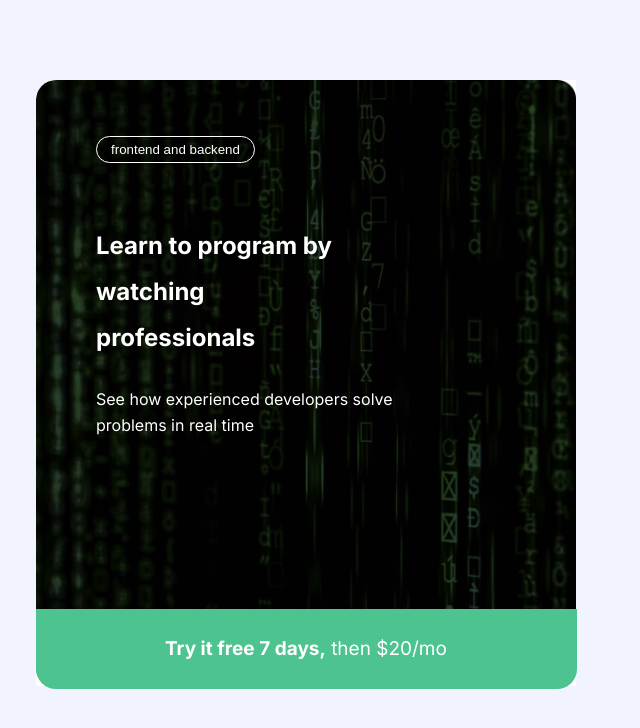
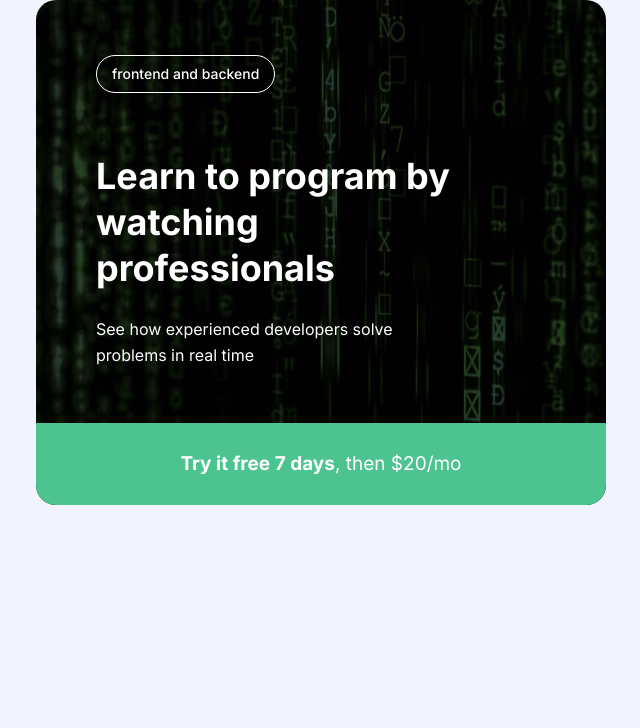
Before and after one commit to laziz2001/Intro-form, a plain HTML site: page index.html in a window 1280 px wide. Shown: the whole page, without its empty margins (28-668 px from the left). Drawn offline with Linux system fonts and the light colour scheme.

Commit message:
Add hero styles

```diff
--- a/css/style.css
+++ b/css/style.css
@@ -1,3 +1,13 @@
+/* CUSTOM PROPS */
+:root {
+    --body-color: #f1f4ff;
+    --green: #4dc490;
+    --blue: #655af2;
+    --red: #f03535;
+    --text-color: #000;
+}
+
+
 *,
 *::after,
 *::before {
@@ -21,8 +31,8 @@ body {
     font-weight: 400;
     line-height: 26px;
     font-style: normal;
-    background-color: #f1f4ff;
-    color: #fff;
+    background-color: var(--body-color);
+    color: var(--text-color);
 }
 
 a {
@@ -40,55 +50,105 @@ a {
 }
 
 /* Left */
-.left {
-    margin-top: 80px;
-    padding-top: 55px;
+.main-content {
+    display: flex;
+    align-items: center;
+}
+
+.hero {
+    --text-color: #fff;
+
+    display: flex;
+    flex-direction: column;
+    width: 100%;
+    max-width: 570px;
     border-radius: 20px;
+    overflow: hidden;
+    color: #fff;
+    background-color: #222;
     background-image: url(../img/Rectangle.jpg);
     background-repeat: no-repeat;
-    background-size: 540px;
-    height: 640px;
+    background-size: cover;
+    background-position: center center;
 }
 
-.button {
-    margin-top: 0;
-    margin-left: 60px;
-    margin-bottom: 60px;
-    padding: 5px 14px;
-    font-style: 14px;
-    font-weight: 400;
-    border-radius: 41px;
-    background: none;
-    border: 1px solid #fff;
-    color: #fff;
+.hero-main {
+    flex-grow: 1;
+    display: flex;
+    flex-direction: column;
+    align-items: flex-start;
+    padding: 55px 60px;
 }
 
-.left-heading {
+.hero-badge {
+    margin-bottom: 60px;
+    padding: 5px 15px;
+    border-radius: 41px;
+    border: 1px solid var(--text-color);
+    font-size: 14px;
+    font-weight: 500;
+}
+
+.hero-heading {
     margin-top: 0;
-    margin-left: 60px;
     margin-bottom: 25px;
-    font-style: 36px;
+    font-size: 36px;
     font-weight: 700;
     line-height: 46px;
 }
 
-.left-text {
+.hero-text {
     margin-top: 0;
-    margin-left: 60px;
-    margin-bottom: 198px;
 }
 
-.left-link {
-    padding-left: 0;
-    padding: 28px 130px 29px 129px;
+.hero-bottom {
+    padding: 28px;
+    text-align: center;
     font-size: 19px;
+    background-color: var(--green);
+}
+
+
+/* RIGHT */
+form {
+    padding: 55px 60px 40px;
+    border-radius: 20px;
+    background-color: #fff;
+}
+
+.form-heading {
+    margin-top: 0;
+    margin-bottom: 65px;
+    font-size: 32px;
+    font-weight: 600;
+    line-height: 42px;
+    color: #000;
+}
+
+.form-input {
+    width: 100%;
+    padding: 14px 14px 14px 0;
     border: none;
-    border-bottom-left-radius: 20px;
-    border-bottom-right-radius: 20px;
-    background-color: #4dc490;
+    border-bottom: 1px solid #555;
+}
+
+.form-input:hover {
+    border-bottom: 1px solid #000;
+}
+
+.form-input:not(:last-child) {
+    margin-bottom: 20px;
+}
+
+.form-link {
+    width: 100%;
+    margin-top: 43px;
+    margin-bottom: 18px;
+    padding: 20px 149px;
+    background-color: #655af2;
     color: #fff;
 }
 
-.left-link span {
-    font-weight: 700;
+.form-text {
+    color: #000;
 }
--- a/index.html
+++ b/index.html
@@ -16,13 +16,27 @@
 <body>
 
     <div class="main">
-        <div class="container">
-            <div class="left">
-                <button class="button" href="#">frontend and backend</button>
-                <h2 class="left-heading">Learn to program by <br> watching <br> professionals</h2>
-                <p class="left-text">See how experienced developers solve <br> problems in real time</p>
-                <a class="left-link" href="#"><span>Try it free 7 days,</span> then $20/mo</a>
+        <div class="container main-content">
+            <div class="hero">
+                <div class="hero-main">
+                    <div class="hero-badge">frontend and backend</div>
+                    <h1 class="hero-heading">Learn to program by <br> watching <br> professionals</h1>
+                    <p class="hero-text">See how experienced developers solve <br> problems in real time</p>
+                </div>
+                <div class="hero-bottom">
+                    <strong>Try it free 7 days</strong>, then $20/mo
+                </div>
             </div>
+
+            <!-- <form action="https://echo.academyhtml.ru" method="GET">
+                <h2 class="form-heading">Sign up for the course and <br> get free 7 days</h2>
+                <input class="form-input" type="text" placeholder="Name" required><br>
+                <input class="form-input" type="text" placeholder="Last Name" required><br>
+                <input class="form-input" type="email" placeholder="Email Address" required><br>
+                <input class="form-input" type="password" placeholder="Password" required><br>
+                <a class="form-link" href="#">Claim your free trial</a><br>
+                <p class="form-text">By clicking the button, you are agreeing to ourTerms and Services</p>
+            </form> -->
         </div>
     </div>
 
```
